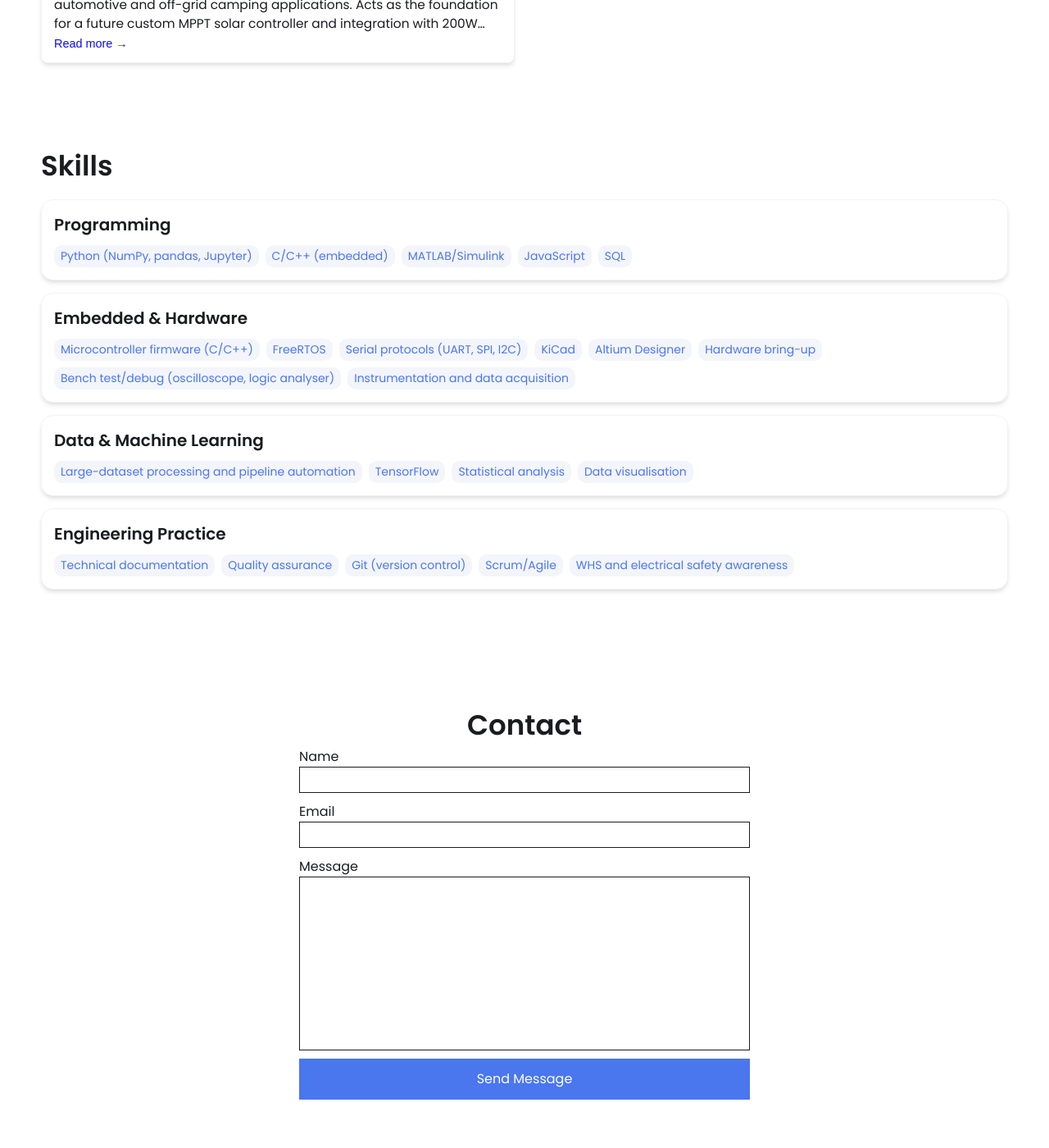
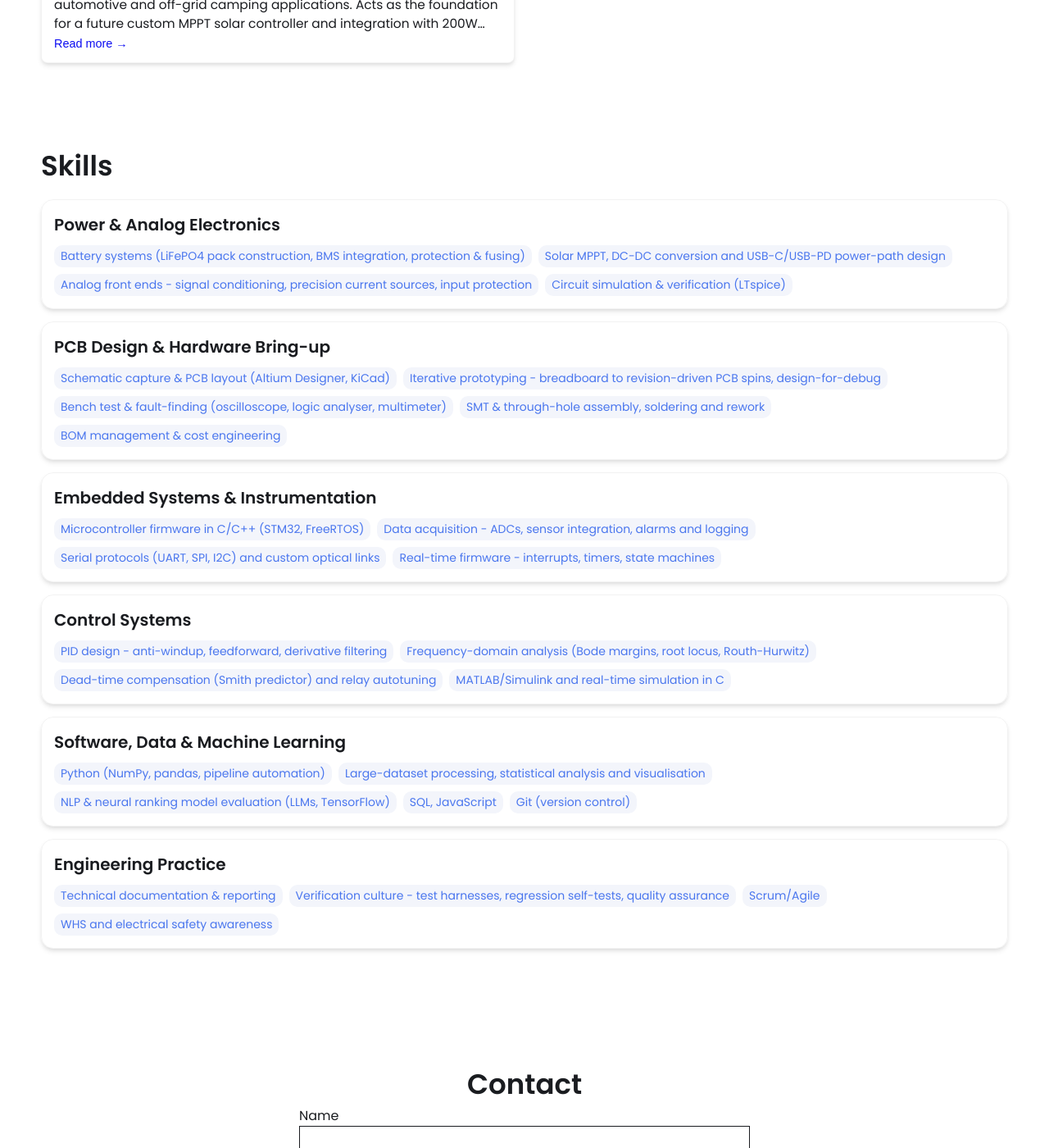
Before and after one commit to OliCar-del/OliCar-del.github.io, a Jekyll site: the page built from index.html, in a window 1280 px wide and 1400 px high, scrolled down 3205 px. Shown: the whole window at 82% size. Built offline with Jekyll 4.4.1, drawn with Linux system fonts in a browser that asks for light colours; some of the changed text lies outside the part shown.

Commit message:
formatting fix

```diff
--- a/_config.yml
+++ b/_config.yml
@@ -13,10 +13,12 @@ title: Oliver Carnew's Project Portfolio # This is what shows up in the tab of t
 
 # Hero Section
 name: Oliver Carnew
-headline: Graduate Electrical and Biomedical Engineer
+headline: Graduate Electrical Engineer
 description: >- # dont remove this line. this will ignore all new lines until the next section
-  I am a highly motivated, task-focused electrical and biomedical engineering graduate, with a drive to take on responsibility and learn from experience.
-  Personal interests in machine learning and embedded systems, with projects largely focused on leveraging LLMs for data analysis or independent IoT devices with managed battery power.
+  Hands-on electrical engineering graduate (University of Queensland, 2025) who designs, builds and tests real hardware -
+  power electronics and battery systems, instrumentation and data acquisition, embedded firmware and control systems.
+  Projects are taken from concept to verified result: schematic capture, PCB layout, firmware, bench bring-up and
+  fault-finding, with measured performance reported honestly.
 
 # Place your profile image in /assets/images/profile-image/folder and edit the file name
 profile_image: ./assets/images/profile-image/cropped_headshot.png
@@ -24,7 +26,7 @@ profile_image: ./assets/images/profile-image/cropped_headshot.png
 
 # Link your resume
 # You can place your resume in assets/resume/{resume.pdf or add external link such as pdf saved in google drive
-resume-url: /assets/resume/Oliver_Carnew_07_26.pdf # or /assets/resume/resume.pdf
+resume-url: /assets/resume/Oliver_Carnew_CV_07_26.pdf # or /assets/resume/resume.pdf
 
 
 # Set up external links - this will show up as small icons next to your name.
@@ -43,40 +45,50 @@ external-links:    # input only your own url slug. The icons with missing entrie
 
 
 # Skills Section - Add the list of your Skills by categories/tools. The indentation for each level needs to be precise.
-skills: #[cite: 2]
-  - category: Programming #[cite: 1]
+skills:
+  - category: Power & Analog Electronics
     tools:
-    - Python (NumPy, pandas, Jupyter) #[cite: 1]
-    - C/C++ (embedded) #[cite: 1]
-    - MATLAB/Simulink #[cite: 1]
-    - JavaScript #[cite: 1]
-    - SQL #[cite: 1]
+    - Battery systems (LiFePO4 pack construction, BMS integration, protection & fusing)
+    - Solar MPPT, DC-DC conversion and USB-C/USB-PD power-path design
+    - Analog front ends - signal conditioning, precision current sources, input protection
+    - Circuit simulation & verification (LTspice)
 
-  - category: Embedded & Hardware #[cite: 1]
+  - category: PCB Design & Hardware Bring-up
     tools:
-    - Microcontroller firmware (C/C++) #[cite: 1]
-    - FreeRTOS #[cite: 1]
-    - Serial protocols (UART, SPI, I2C) #[cite: 1]
-    - KiCad #[cite: 1]
-    - Altium Designer #[cite: 1]
-    - Hardware bring-up #[cite: 1]
-    - Bench test/debug (oscilloscope, logic analyser) #[cite: 1]
-    - Instrumentation and data acquisition #[cite: 1]
+    - Schematic capture & PCB layout (Altium Designer, KiCad)
+    - Iterative prototyping - breadboard to revision-driven PCB spins, design-for-debug
+    - Bench test & fault-finding (oscilloscope, logic analyser, multimeter)
+    - SMT & through-hole assembly, soldering and rework
+    - BOM management & cost engineering
 
-  - category: Data & Machine Learning #[cite: 1]
+  - category: Embedded Systems & Instrumentation
     tools:
-    - Large-dataset processing and pipeline automation #[cite: 1]
-    - TensorFlow #[cite: 1]
-    - Statistical analysis #[cite: 1]
-    - Data visualisation #[cite: 1]
+    - Microcontroller firmware in C/C++ (STM32, FreeRTOS)
+    - Data acquisition - ADCs, sensor integration, alarms and logging
+    - Serial protocols (UART, SPI, I2C) and custom optical links
+    - Real-time firmware - interrupts, timers, state machines
 
-  - category: Engineering Practice #[cite: 1]
+  - category: Control Systems
     tools:
-    - Technical documentation #[cite: 1]
-    - Quality assurance #[cite: 1]
-    - Git (version control) #[cite: 1]
-    - Scrum/Agile #[cite: 1]
-    - WHS and electrical safety awareness #[cite: 1]
+    - PID design - anti-windup, feedforward, derivative filtering
+    - Frequency-domain analysis (Bode margins, root locus, Routh-Hurwitz)
+    - Dead-time compensation (Smith predictor) and relay autotuning
+    - MATLAB/Simulink and real-time simulation in C
+
+  - category: Software, Data & Machine Learning
+    tools:
+    - Python (NumPy, pandas, pipeline automation)
+    - Large-dataset processing, statistical analysis and visualisation
+    - NLP & neural ranking model evaluation (LLMs, TensorFlow)
+    - SQL, JavaScript
+    - Git (version control)
+
+  - category: Engineering Practice
+    tools:
+    - Technical documentation & reporting
+    - Verification culture - test harnesses, regression self-tests, quality assurance
+    - Scrum/Agile
+    - WHS and electrical safety awareness
 
 
 # Contact Form Setup. Setup an account and copy over the key. When someone fills out the form, it will be received in your email.
```
Also changed, not shown: _projects/00_DAQlogger/index.md (+20 -13 lines).
